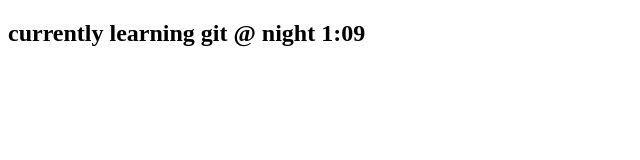
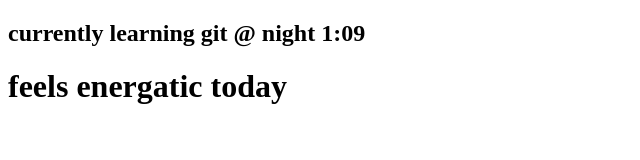
Before and after one commit to sebricant/learningGit, a plain HTML site: page index2.html in a window 1280 px wide. Shown: the whole page, without its empty margins (0-640 px from the left). Drawn offline with Linux system fonts and the light colour scheme.

Commit message:
positive comment

```diff
--- a/index2.html
+++ b/index2.html
@@ -8,5 +8,6 @@
 </head>
 <body>
     <h2>currently learning git @ night 1:09</h2>
+    <h1>feels energatic today</h1>
 </body>
 </html>
```
